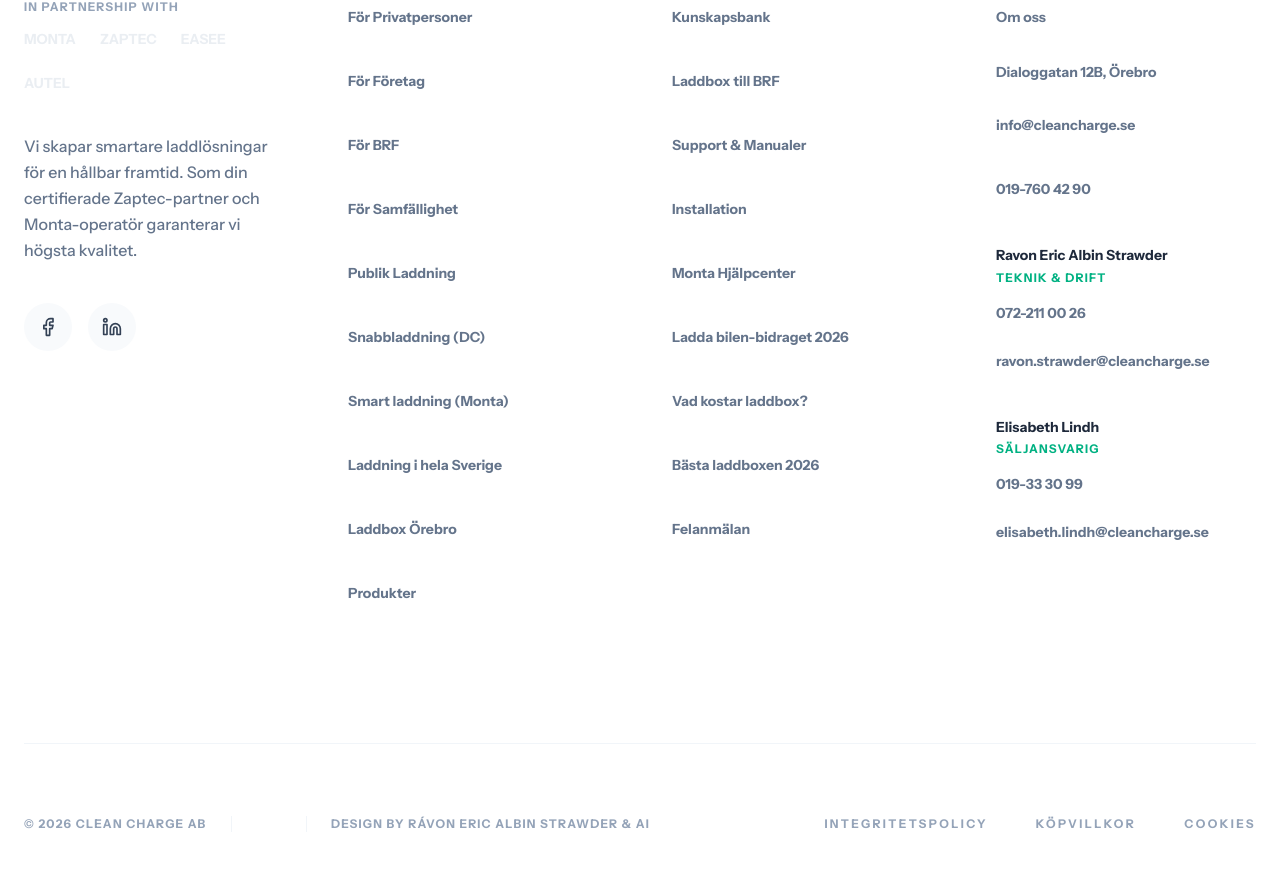
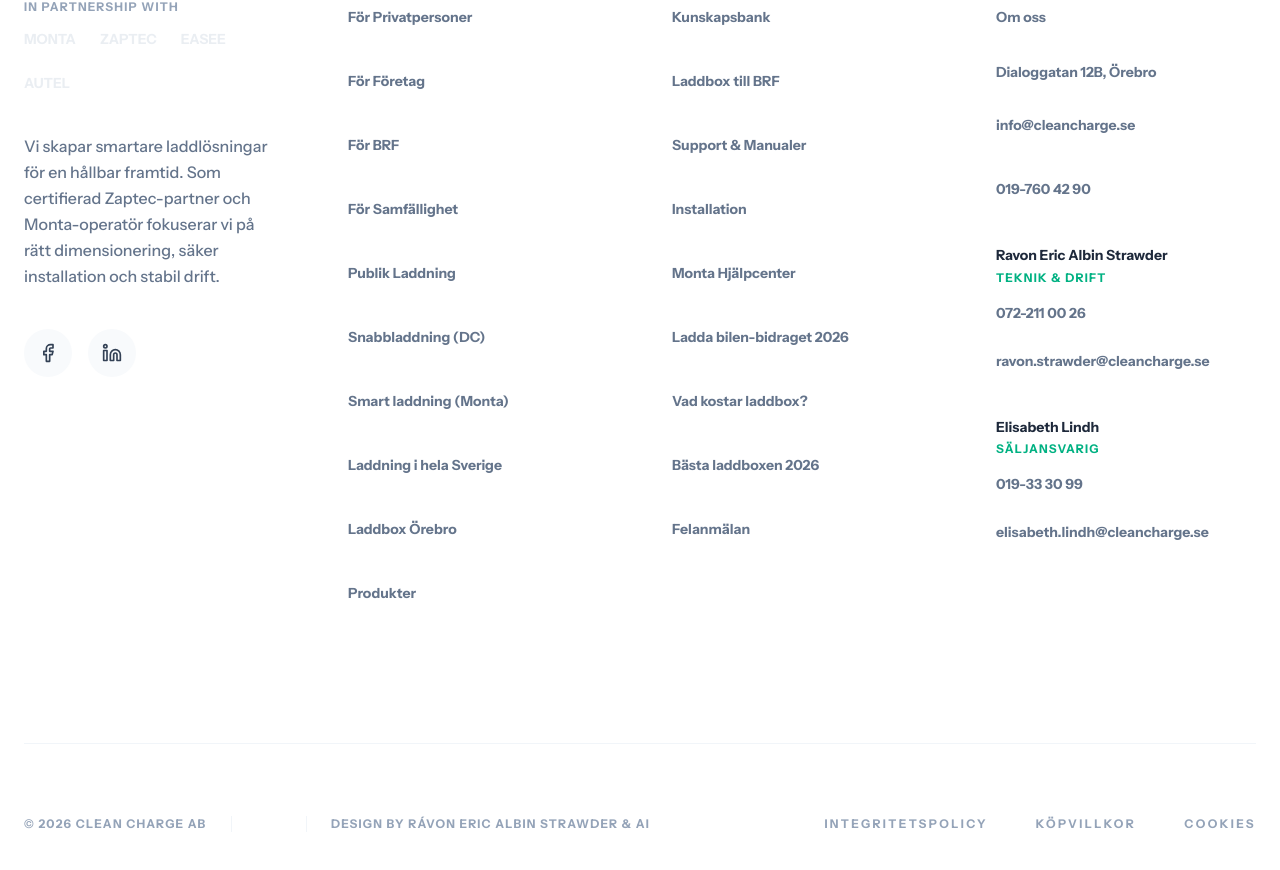
Before and after one commit to RavveFix/Clean-Charge-hemsida, a Next.js app: page / in a window 1280 px wide. Shown: the part 8990-9860 px from the top of the page. Built offline with nearby package versions, Linux system fonts and the light colour scheme; no server answers.

Commit message:
fix(seo): remove absolute quality guarantee from footer

```diff
--- a/components/Footer.tsx
+++ b/components/Footer.tsx
@@ -39,7 +39,7 @@ const Footer: React.FC = () => {
               </div>
             </div>
             <p className="text-slate-500 font-medium leading-relaxed max-w-xs">
-              Vi skapar smartare laddlösningar för en hållbar framtid. Som din certifierade Zaptec-partner och Monta-operatör garanterar vi högsta kvalitet.
+              Vi skapar smartare laddlösningar för en hållbar framtid. Som certifierad Zaptec-partner och Monta-operatör fokuserar vi på rätt dimensionering, säker installation och stabil drift.
             </p>
             <div className="flex space-x-4">
               {[
```
